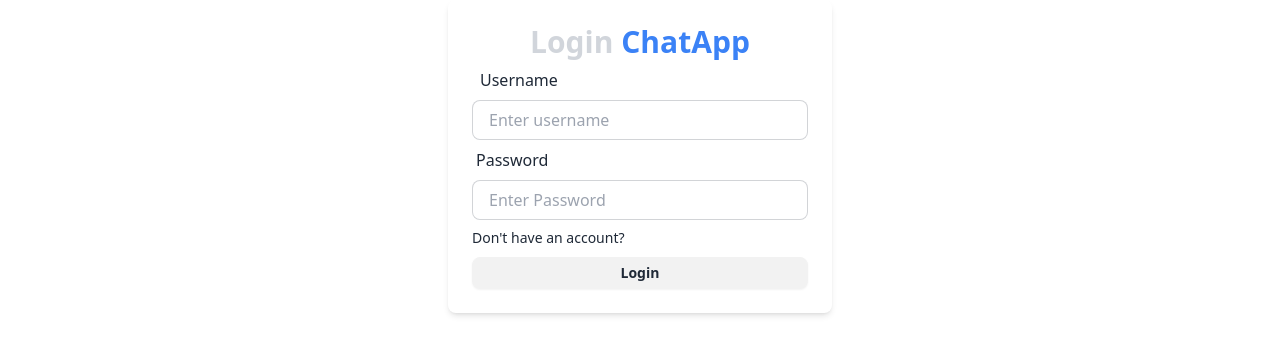
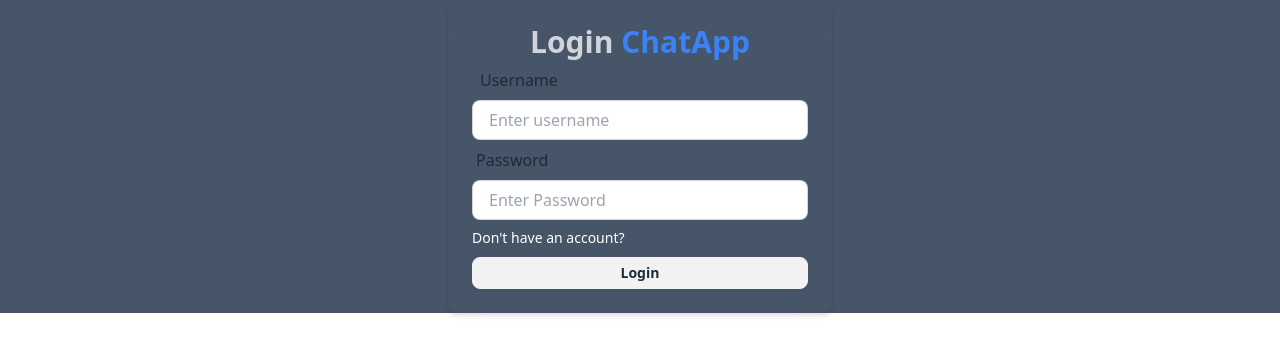
Before and after one commit to ajey108/ChatApp, a React (Vite) app in the folder frontend/: page /login in a window 1280 px wide. Shown: the top 354 px of the page. Built offline with nearby package versions, Linux system fonts and the light colour scheme.

Commit message:
update Ui

```diff
--- a/frontend/src/App.jsx
+++ b/frontend/src/App.jsx
@@ -12,7 +12,7 @@ const App = () => {
   return (
   <>
 
- <div className="flex flex-col items-center justify-center mx-auto">
+ <div className="flex flex-col items-center justify-center mx-auto bg-slate-600 text-white">
     <Routes>
       <Route path = '/' element ={authUser? <Home/>:<Navigate to ={'login'}/>}/>
       <Route path = '/login' element ={authUser ? <Navigate to = '/'/> :<Login/>}/>
```
